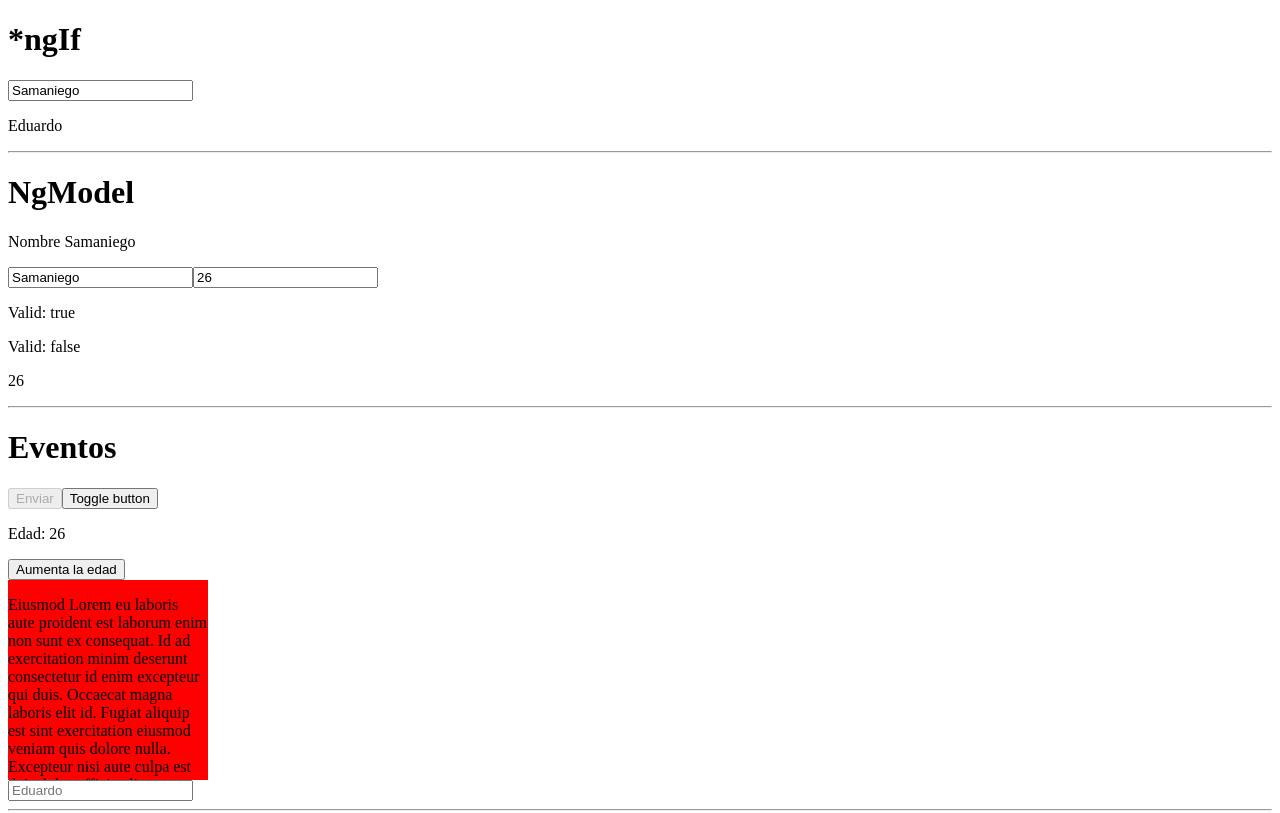
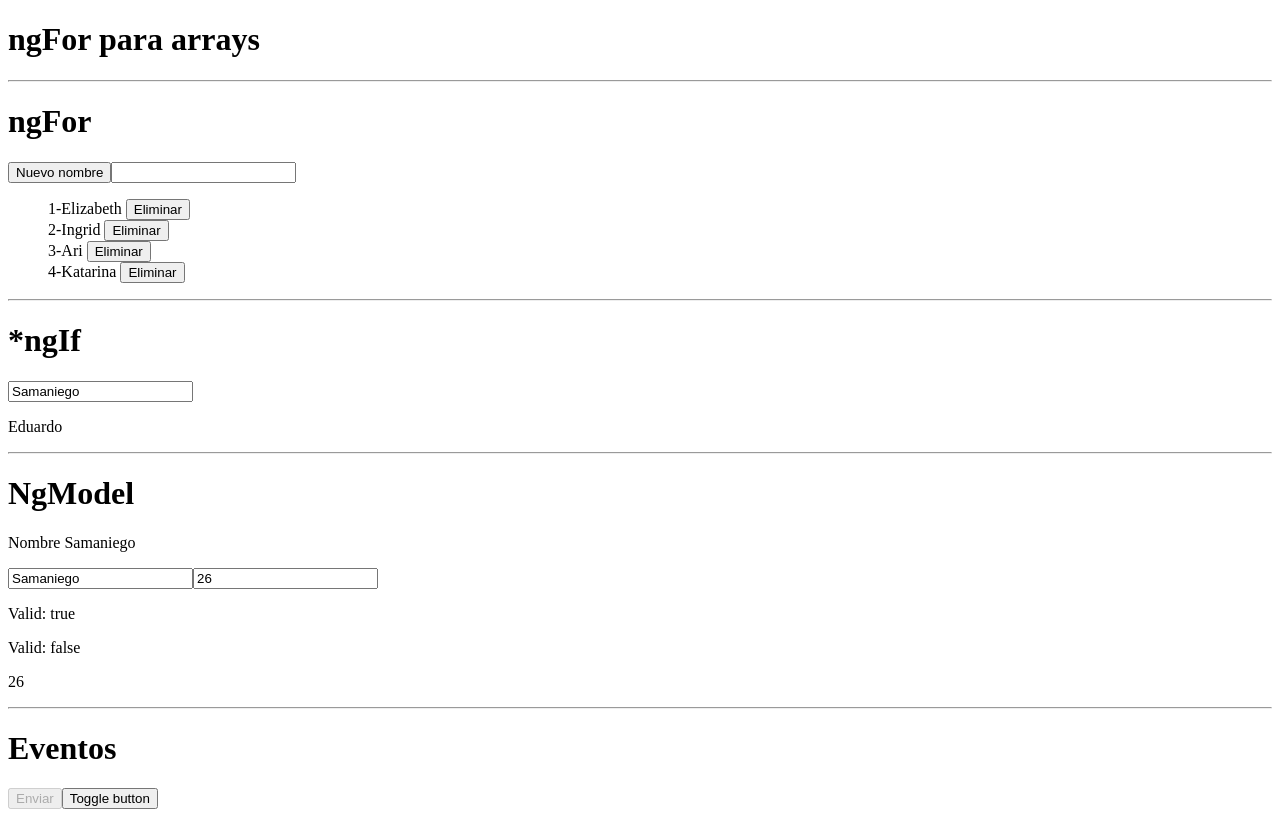
Before and after one commit to EduardoMsf/angular-store, an Angular app: page / in a window 1280 px wide. Shown: the top 813 px of the page. Built offline with nearby package versions, Linux system fonts and the light colour scheme.

Commit message:
ngFor and stuffs

```diff
--- a/src/app/app.component.html
+++ b/src/app/app.component.html
@@ -1,3 +1,22 @@
+<h1>ngFor para arrays</h1>
+
+
+
+<hr/>
+<h1>ngFor</h1>
+<button (click)="addNewName()">Nuevo nombre</button>
+<input type="text" required #newNameInput="ngModel"  [(ngModel)]="newName"/>
+<ul style="">
+  <li *ngFor="let name of names; index as i" >
+    {{i+1}}-{{name}}
+    <button (click)="deleteName(i)">Eliminar</button>
+  </li>
+</ul>
+
+
+
+
+<hr />
 <h1>*ngIf</h1>
 <input type="text" required [(ngModel)]="person.name"/>
 <p *ngIf="person.name === 'Samaniego'">Eduardo</p>
--- a/src/app/app.component.scss
+++ b/src/app/app.component.scss
@@ -8,3 +8,7 @@
 .images {
   width: 450px;
 }
+
+ul{
+  list-style: none;
+}
--- a/src/app/app.component.ts
+++ b/src/app/app.component.ts
@@ -17,6 +17,15 @@ export class AppComponent {
     avatar: this.img
   }
 
+  names: string[] = ['Elizabeth', 'Ingrid', 'Ari', 'Katarina'];
+  newName = '';
+
+
+  addNewName(){
+    this.names.push(this.newName);
+    this.newName = '';
+  }
+
   toggleButton() {
     this.btnDisabled = !this.btnDisabled;
   }
@@ -34,4 +43,8 @@ export class AppComponent {
     const element = event.target as HTMLInputElement;
     this.person.name = element.value;
   }
+
+  deleteName(index: number){
+    this.names.splice(index, 1)
+  }
 }
```
